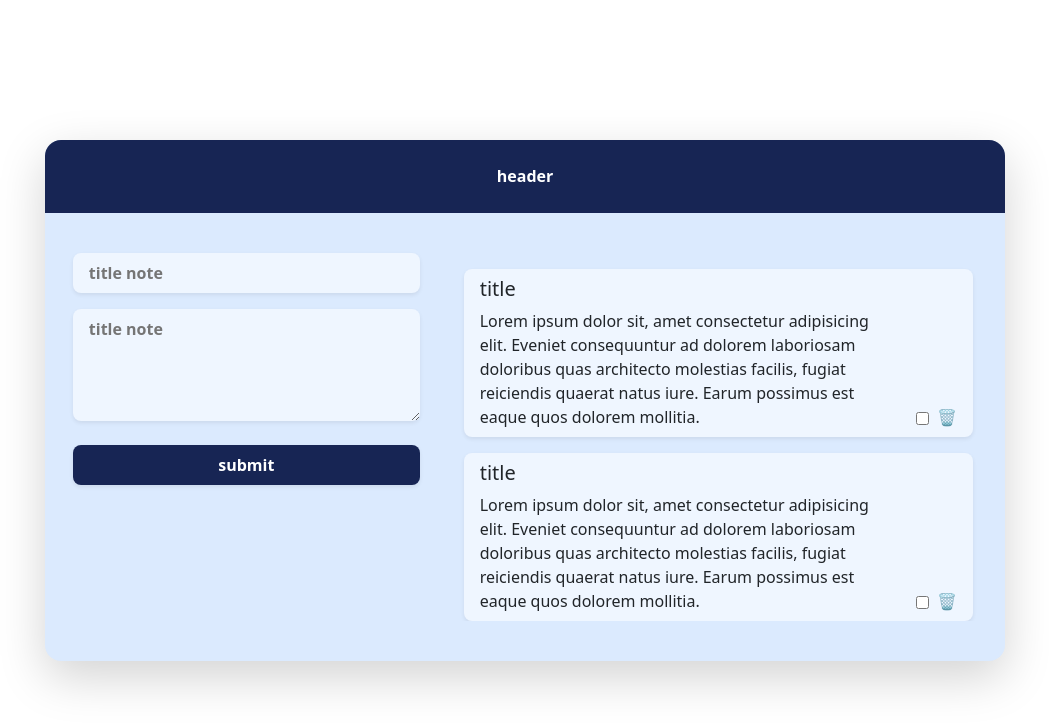
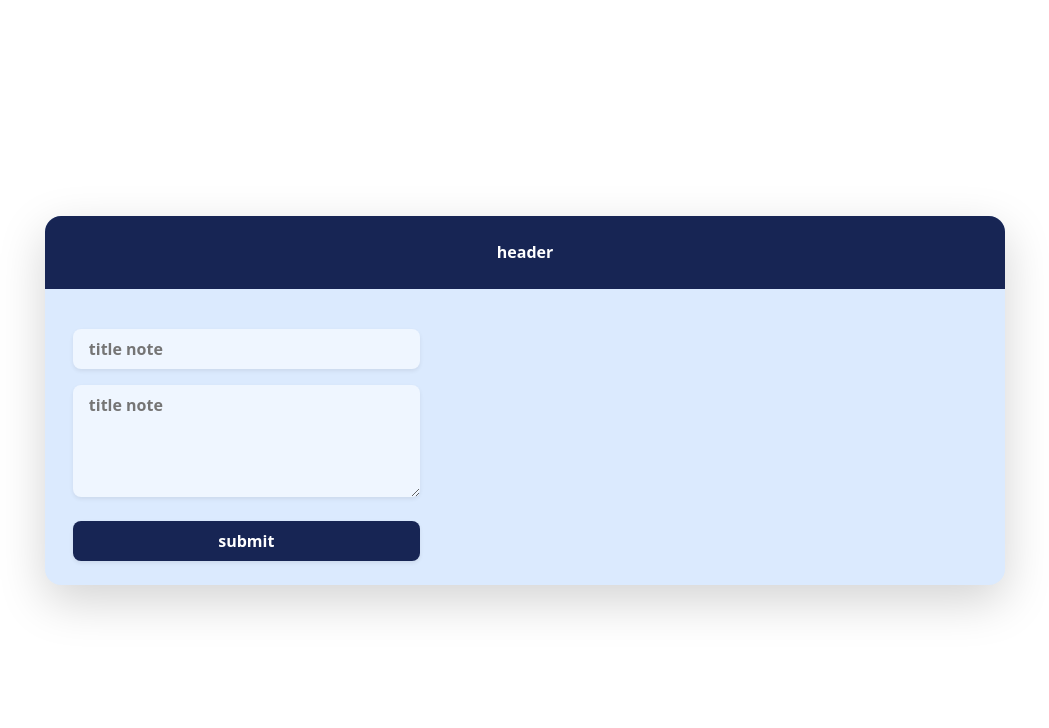
Before and after one commit to MiaadEstakhri/note-app, a React (Vite) app: page / in a window 1280 px wide. Shown: the top 728 px of the page, without its empty margins (115-1164 px from the left). Built offline with nearby package versions, Linux system fonts and the light colour scheme.

Commit message:
map to note list

```diff
--- a/src/components/noteList/noteList.jsx
+++ b/src/components/noteList/noteList.jsx
@@ -1,81 +1,31 @@
-const NoteList = () => {
+import React from "react";
+
+const NoteList = ({ note }) => {
   return (
     <ul className="w-100 overflow-auto px-3">
-      <li className="w-100 input-note py-2  px-3 rounded-3 shadow-sm mt-3">
-        <h5>title</h5>
+      {note.map((item) => {
+        return (
+          <li
+            className="w-100 input-note py-2  px-3 rounded-3 shadow-sm mb-3"
+            key={item.id}>
+            <h5 className="text-capitalize">{item.title}</h5>
             <div className="w-100 d-flex justify-content-between">
-          <span className="text-break">
-            Lorem ipsum dolor sit, amet consectetur adipisicing elit. Eveniet
-            consequuntur ad dolorem laboriosam doloribus quas architecto
-            molestias facilis, fugiat reiciendis quaerat natus iure. Earum
-            possimus est eaque quos dolorem mollitia.
+              <span className="text-break text-capitalize">
+                {item.description}
               </span>
               <div className="d-flex align-items-end  justify-content-center">
-            <input type="checkbox" name="" id="" className="mb-1 me-2 ms-3" />
+                <input
+                  type="checkbox"
+                  name=""
+                  id=""
+                  className="mb-1 me-2 ms-3"
+                />
                 <button className="border-0 bg-transparent">🗑️</button>
               </div>
             </div>
           </li>
-      <li className="w-100 input-note py-2  px-3 rounded-3 shadow-sm mt-3">
-        <h5>title</h5>
-        <div className="w-100 d-flex justify-content-between">
-          <span className="text-break">
-            Lorem ipsum dolor sit, amet consectetur adipisicing elit. Eveniet
-            consequuntur ad dolorem laboriosam doloribus quas architecto
-            molestias facilis, fugiat reiciendis quaerat natus iure. Earum
-            possimus est eaque quos dolorem mollitia.
-          </span>
-          <div className="d-flex align-items-end  justify-content-center">
-            <input type="checkbox" name="" id="" className="mb-1 me-2 ms-3" />
-            <button className="border-0 bg-transparent">🗑️</button>
-          </div>
-        </div>
-      </li>
-      {/* <li className="w-100 input-note py-2  px-3 rounded-3 shadow-sm mt-3">
-        <h5>title</h5>
-        <div className="w-100 d-flex justify-content-between">
-          <span className="text-break">
-            Lorem ipsum dolor sit, amet consectetur adipisicing elit. Eveniet
-            consequuntur ad dolorem laboriosam doloribus quas architecto
-            molestias facilis, fugiat reiciendis quaerat natus iure. Earum
-            possimus est eaque quos dolorem mollitia.
-          </span>
-          <div className="d-flex align-items-end  justify-content-center">
-            <input type="checkbox" name="" id="" className="mb-1 me-2 ms-3" />
-            <button className="border-0 bg-transparent">🗑️</button>
-          </div>
-        </div>
-      </li>
-      <li className="w-100 input-note py-2  px-3 rounded-3 shadow-sm mt-3">
-        <h5>title</h5>
-        <div className="w-100 d-flex justify-content-between">
-          <span className="text-break">
-            Lorem ipsum dolor sit, amet consectetur adipisicing elit. Eveniet
-            consequuntur ad dolorem laboriosam doloribus quas architecto
-            molestias facilis, fugiat reiciendis quaerat natus iure. Earum
-            possimus est eaque quos dolorem mollitia.
-          </span>
-          <div className="d-flex align-items-end  justify-content-center">
-            <input type="checkbox" name="" id="" className="mb-1 me-2 ms-3" />
-            <button className="border-0 bg-transparent">🗑️</button>
-          </div>
-        </div>
-      </li>
-      <li className="w-100 input-note py-2  px-3 rounded-3 shadow-sm mt-3">
-        <h5>title</h5>
-        <div className="w-100 d-flex justify-content-between">
-          <span className="text-break">
-            Lorem ipsum dolor sit, amet consectetur adipisicing elit. Eveniet
-            consequuntur ad dolorem laboriosam doloribus quas architecto
-            molestias facilis, fugiat reiciendis quaerat natus iure. Earum
-            possimus est eaque quos dolorem mollitia.
-          </span>
-          <div className="d-flex align-items-end  justify-content-center">
-            <input type="checkbox" name="" id="" className="mb-1 me-2 ms-3" />
-            <button className="border-0 bg-transparent">🗑️</button>
-          </div>
-        </div>
-      </li> */}
+        );
+      })}
     </ul>
   );
 };
```
Lines whose indentation alone changed are shown as unchanged.
